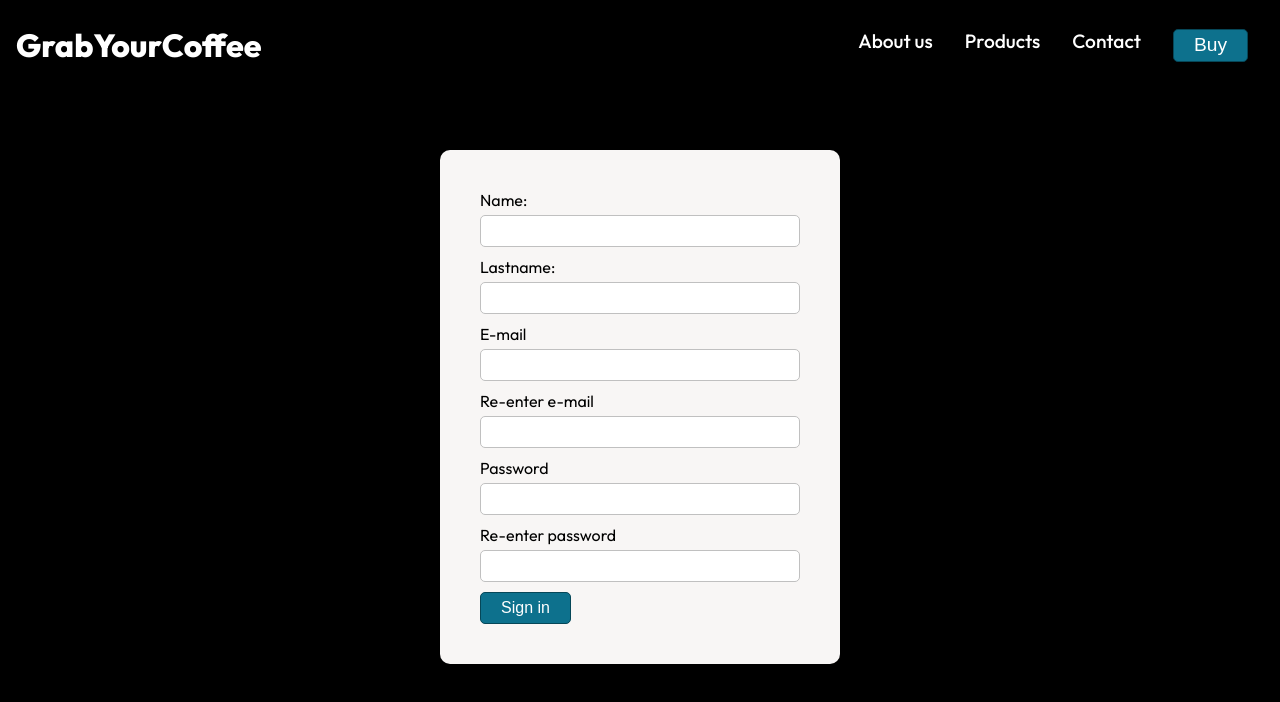
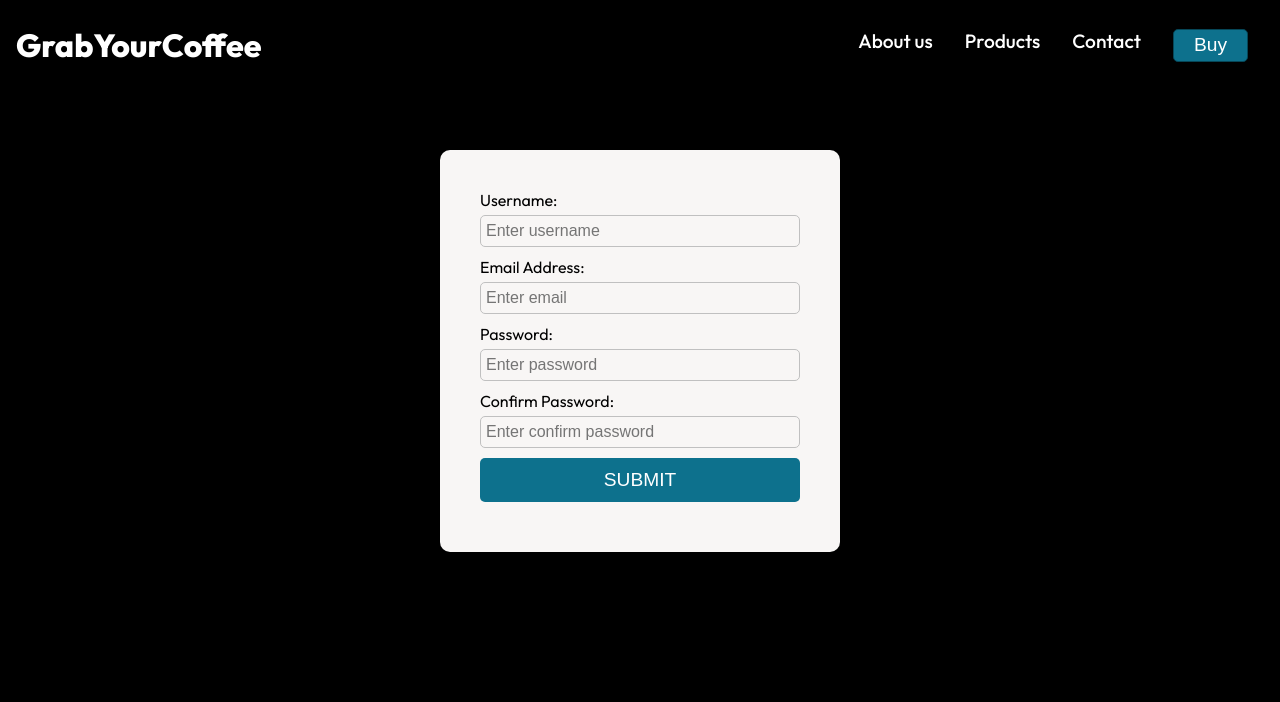
Before and after one commit to DekoTheKing/Digit-22, a React (Create React App) app: page /signin in a window 1280 px wide. Shown: the top 702 px of the page. Built offline with nearby package versions, Linux system fonts and the light colour scheme.

Commit message:
Upadatedd login/signin forms

```diff
--- a/src/App.js
+++ b/src/App.js
@@ -5,16 +5,18 @@
 import LoginForm from './components/LoginForm.js'
 import SigninForm from './components/SigninForm'
 import './components/NavbarStyles.css';
+import DemoForm from './components/DemoForm';
 
 
 function App() {
   return (
+
     <>
     <Navbar></Navbar>
     <Routes>
       <Route path=''  element ={<Home />} />
       <Route path='/login' element={<LoginForm />} />
-      <Route path='/signin' element={<SigninForm/>} />
+      <Route path='/signin' element={<DemoForm/>} />
     </Routes>
 
     </>
--- /dev/null
+++ b/src/components/DemoForm.css
@@ -0,0 +1,51 @@
+input
+{
+    background-color: #F8F6F5;
+    color:#000000;
+}
+
+#root > div:nth-child(2) {
+    padding-top: 150px;
+}
+#root > div:nth-child(2) > form > input
+{
+    color:white;
+    border: 100px;
+    border-color: red;
+    background-color: #0d718d;
+}
+form
+{
+  background: #F8F6F5;
+  border-radius: 10px;
+  padding: 40px;
+  margin: auto;
+  width: 100%;
+  max-width: 400px;
+  text-align: left;
+
+}
+#root > div:nth-child(2) > form > div:nth-child(n) > div
+{
+    color:red;
+}
+input {
+    display: block;
+    margin: 5px 0 10px;
+    padding: 5px;
+    border: 1px solid #c0c0c0;
+    border-radius: 5px;
+    font-size: 16px;
+    line-height: 20px;
+    width: 100%;
+}
+button {
+    background: #0d718d;
+    color: #fff;
+    padding: 5px 20px;
+    border: 1px solid #064758;
+    border-radius: 5px;
+    font-size: 16px;
+    line-height: 20px;
+    cursor: pointer;
+}
--- /dev/null
+++ b/src/components/DemoForm.js
@@ -0,0 +1,174 @@
+import React from 'react';
+import "./DemoForm.css"
+
+class DemoForm extends React.Component {
+    constructor() {
+    super();
+    this.state = {
+      input: {},
+      errors: {}
+    };
+
+    this.handleChange = this.handleChange.bind(this);
+    this.handleSubmit = this.handleSubmit.bind(this);
+  }
+
+  handleChange(event) {
+    let input = this.state.input;
+    input[event.target.name] = event.target.value;
+
+    this.setState({
+      input
+    });
+  }
+
+  handleSubmit(event) {
+    event.preventDefault();
+
+    if(this.validate()){
+        console.log(this.state);
+
+        let input = {};
+        input["username"] = "";
+        input["email"] = "";
+        input["password"] = "";
+        input["confirm_password"] = "";
+        this.setState({input:input});
+
+        alert('Demo Form is submitted');
+    }
+  }
+
+  validate(){
+      let input = this.state.input;
+      let errors = {};
+      let isValid = true;
+
+      if (!input["username"]) {
+        isValid = false;
+        errors["username"] = "Please enter your username.";
+      }
+
+      if (typeof input["username"] !== "undefined") {
+        const re = /^\S*$/;
+        if(input["username"].length < 6 || !re.test(input["username"])){
+            isValid = false;
+            errors["username"] = "Please enter valid username with at least 6 charachters.";
+        }
+      }
+
+      if (!input["email"]) {
+        isValid = false;
+        errors["email"] = "Please enter your email Address.";
+      }
+
+      if (typeof input["email"] !== "undefined") {
+
+        var pattern = new RegExp(/^(("[\w-\s]+")|([\w-]+(?:\.[\w-]+)*)|("[\w-\s]+")([\w-]+(?:\.[\w-]+)*))(@((?:[\w-]+\.)*\w[\w-]{0,66})\.([a-z]{2,6}(?:\.[a-z]{2})?)$)|(@\[?((25[0-5]\.|2[0-4][0-9]\.|1[0-9]{2}\.|[0-9]{1,2}\.))((25[0-5]|2[0-4][0-9]|1[0-9]{2}|[0-9]{1,2})\.){2}(25[0-5]|2[0-4][0-9]|1[0-9]{2}|[0-9]{1,2})\]?$)/i);
+        if (!pattern.test(input["email"])) {
+          isValid = false;
+          errors["email"] = "Please enter valid email address.";
+        }
+      }
+
+      if (!input["password"]) {
+        isValid = false;
+        errors["password"] = "Please enter your password.";
+      }
+
+      if (!input["confirm_password"]) {
+        isValid = false;
+        errors["confirm_password"] = "Please enter your confirm password.";
+      }
+
+      if (typeof input["password"] !== "undefined") {
+        if(input["password"].length < 6){
+            isValid = false;
+            errors["password"] = "Please add at least 6 charachter.";
+        }
+      }
+
+      if (typeof input["password"] !== "undefined" && typeof input["confirm_password"] !== "undefined") {
+
+        if (input["password"] != input["confirm_password"]) {
+          isValid = false;
+          errors["password"] = "Passwords don't match.";
+        }
+      }
+
+      this.setState({
+        errors: errors
+      });
+
+      return isValid;
+  }
+
+  render() {
+    return (
+      <div>
+        <form onSubmit={this.handleSubmit}>
+
+          <div class="form-group">
+            <label for="username">Username:</label>
+            <input
+              type="text"
+              name="username"
+              value={this.state.input.username}
+              onChange={this.handleChange}
+              class="form-control"
+              placeholder="Enter username"
+              id="username" />
+
+              <div className="text-danger">{this.state.errors.username}</div>
+          </div>
+
+          <div class="form-group">
+            <label for="email">Email Address:</label>
+            <input
+              type="text"
+              name="email"
+              value={this.state.input.email}
+              onChange={this.handleChange}
+              class="form-control"
+              placeholder="Enter email"
+              id="email" />
+
+              <div className="text-danger">{this.state.errors.email}</div>
+          </div>
+
+          <div class="form-group">
+            <label for="password">Password:</label>
+            <input
+              type="password"
+              name="password"
+              value={this.state.input.password}
+              onChange={this.handleChange}
+              class="form-control"
+              placeholder="Enter password"
+              id="password" />
+
+              <div className="text-danger">{this.state.errors.password}</div>
+          </div>
+
+          <div class="form-group">
+            <label for="password">Confirm Password:</label>
+            <input
+              type="password"
+              name="confirm_password"
+              value={this.state.input.confirm_password}
+              onChange={this.handleChange}
+              class="form-control"
+              placeholder="Enter confirm password"
+              id="confirm_password" />
+
+              <div className="text-danger">{this.state.errors.confirm_password}</div>
+          </div>
+
+          <input type="submit" value="Submit" class="btn btn-success" />
+        </form>
+      </div>
+    );
+  }
+}
+
+export default DemoForm;
--- a/src/components/LoginForm.js
+++ b/src/components/LoginForm.js
@@ -10,6 +10,7 @@
   }
 
   return (
+    <div className="log-form">
     <div className="login-form">
       <form onSubmit={handleSubmit(onSubmit)} noValidate>
         <label htmlFor="inputEmail">E-mail</label>
@@ -38,8 +39,10 @@
         {errors && errors.password && <p className="error">{errors.password.message}</p>}
 
         <button type="submit">Login</button>
+        <end> </end>
         <button type="submit">Sign in</button>
       </form>
+    </div>
     </div>
   );
 };
--- a/src/index.js
+++ b/src/index.js
@@ -5,6 +5,7 @@
 import {BrowserRouter} from 'react-router-dom';
 import './components/NavbarStyles.css';
 
+
 ReactDOM.render(
     <BrowserRouter>
     <App />
```
